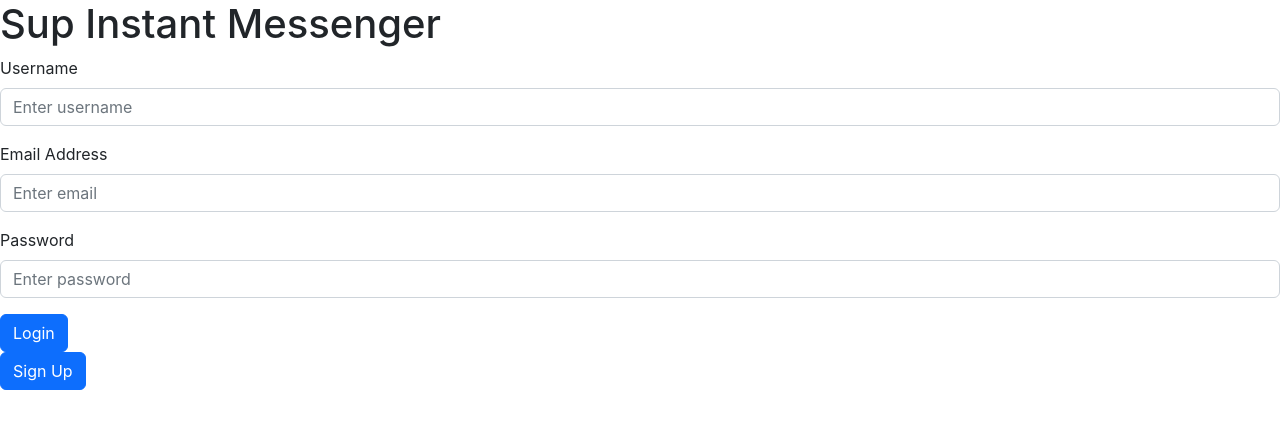
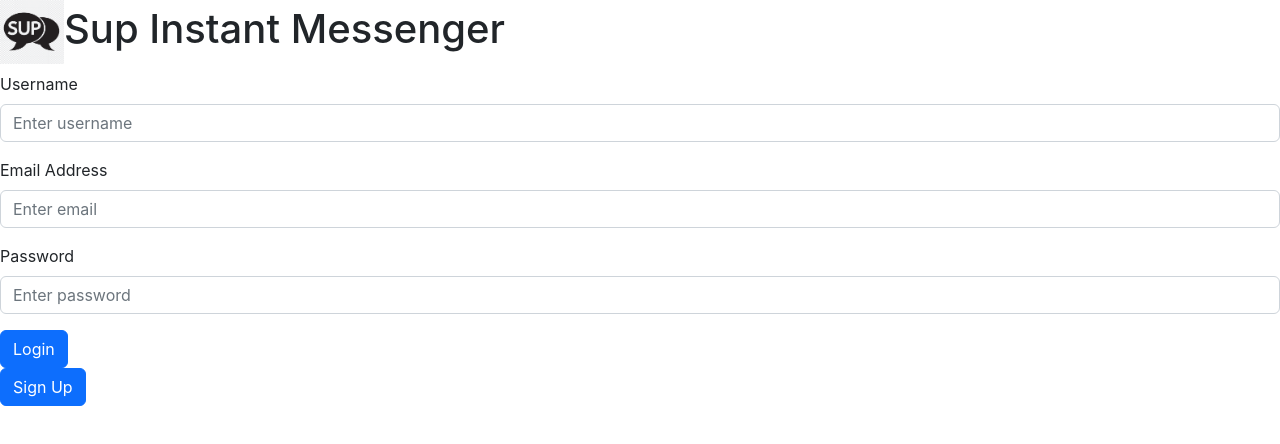
Before and after one commit to Brande-Yarborough/drf_react_chat_app, a React (Create React App) app in the folder frontend/static/: page / in a window 1280 px wide. Shown: the top 444 px of the page. Built offline with nearby package versions, Linux system fonts and the light colour scheme.

Commit message:
adds sup icon

```diff
--- a/frontend/static/src/App.css
+++ b/frontend/static/src/App.css
@@ -2,37 +2,6 @@
   text-align: center;
 }
 
-.App-logo {
-  height: 40vmin;
-  pointer-events: none;
+.sup-icon {
+  width: 5%;
 }
-
-@media (prefers-reduced-motion: no-preference) {
-  .App-logo {
-    animation: App-logo-spin infinite 20s linear;
-  }
-}
-
-.App-header {
-  background-color: #282c34;
-  min-height: 100vh;
-  display: flex;
-  flex-direction: column;
-  align-items: center;
-  justify-content: center;
-  font-size: calc(10px + 2vmin);
-  color: white;
-}
-
-.App-link {
-  color: #61dafb;
-}
-
-@keyframes App-logo-spin {
-  from {
-    transform: rotate(0deg);
-  }
-  to {
-    transform: rotate(360deg);
-  }
-}
--- a/frontend/static/src/components/ChannelList.js
+++ b/frontend/static/src/components/ChannelList.js
@@ -1,9 +1,9 @@
+import "../App.css";
 import { useState, useEffect } from "react";
 import Cookies from "js-cookie";
-import Form from 'react-bootstrap/Form';
+import Form from "react-bootstrap/Form";
 import Button from "react-bootstrap/Button";
-
-
+import icon1 from "../assets/sup.jpg";
 
 function ChannelList() {
   // const [chats, setChats] = useState(null); //use null because it is falsy
@@ -65,7 +65,11 @@
       </button>
     </div> */}
 
-    <h1>Sup Instant Messenger</h1>
+      <h1>
+        <img className="sup-icon" src={icon1} alt="sup icon" />
+        Sup Instant Messenger
+      </h1>
+
       {channelsHTML}
 
       <Form>
--- a/frontend/static/src/components/LoginForm.js
+++ b/frontend/static/src/components/LoginForm.js
@@ -2,6 +2,7 @@
 import Cookies from "js-cookie";
 import Button from "react-bootstrap/Button";
 import Form from "react-bootstrap/Form";
+import icon1 from "../assets/sup.jpg";
 
 const INITIAL_STATE = {
   username: "",
@@ -46,7 +47,6 @@
     Cookies.set("Authorization", `Token ${data.key}`); //set auth cookie and value is token with key value when logged in and registered
     //when logout, need to remove cookie
     props.setAuth(true);
-
   };
 
   return (
@@ -85,7 +85,10 @@
     //   <button type="submit">Login</button>
     // </form>
     <>
-<h1>Sup Instant Messenger</h1>
+      <h1>
+        <img className="sup-icon" src={icon1} alt="sup icon" />
+        Sup Instant Messenger
+      </h1>
 
       <Form onSubmit={handleSubmit}>
         <Form.Group className="mb-3" controlId="formBasicUsername">
```
Also changed, not shown: frontend/static/src/App.js (+24 -16 lines), frontend/static/src/assets/sup.jpg (added), 1 other file (tests, documents, lock files or other folders). Lines whose indentation alone changed are shown as unchanged.
